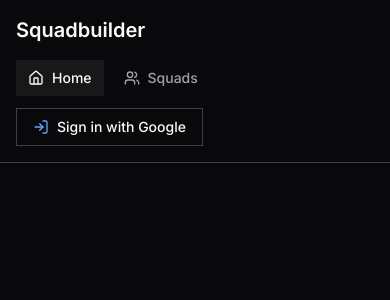
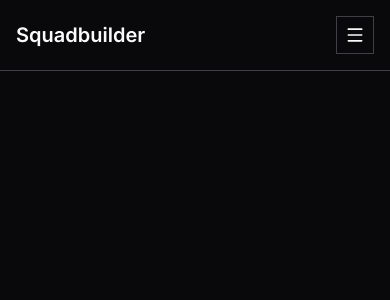
Before and after one commit to DennisByberg/squadbuilder, a Next.js app: page / in a window 390 px wide. Shown: the top 300 px of the page. Built offline with nearby package versions, Linux system fonts and the light colour scheme.

Commit message:
refactor: merge IconButton into Button and extract GoogleIcon component

```diff
--- a/src/components/Header.tsx
+++ b/src/components/Header.tsx
@@ -1,9 +1,21 @@
-import { IconButton } from "@/components/buttons/IconButton";
+"use client";
+
+import { Button } from "@/components/buttons/Button";
+import { GoogleIcon } from "@/components/icons/GoogleIcon";
 import { NavLink } from "@/components/navigation/NavLink";
-import { HomeIcon, LogInIcon, UsersIcon } from "lucide-react";
+import { HomeIcon, MenuIcon, UsersIcon, XIcon } from "lucide-react";
 import Link from "next/link";
+import { useState } from "react";
 
 export function Header() {
+  const [isMenuOpen, setIsMenuOpen] = useState(false);
+
+  const menuIcon = isMenuOpen ? (
+    <XIcon size={20} aria-hidden="true" />
+  ) : (
+    <MenuIcon size={20} aria-hidden="true" />
+  );
+
   return (
     <header className="border-b border-border bg-background">
       <div className="mx-auto flex max-w-7xl flex-wrap items-center justify-between gap-4 p-4">
@@ -11,7 +23,18 @@ export function Header() {
           <span className="text-xl font-semibold">Squadbuilder</span>
         </Link>
 
-        <div className="flex flex-wrap items-center gap-3">
+        <button
+          type="button"
+          aria-label={isMenuOpen ? "Close navigation menu" : "Open navigation menu"}
+          aria-expanded={isMenuOpen}
+          aria-controls="mobile-navigation"
+          onClick={() => setIsMenuOpen((current) => !current)}
+          className="inline-flex cursor-pointer items-center justify-center border border-border p-2 text-foreground hover:bg-surface-hover md:hidden"
+        >
+          {menuIcon}
+        </button>
+
+        <div className="hidden flex-wrap items-center gap-3 md:flex">
           <nav aria-label="Main navigation" className="flex gap-2">
             <NavLink href="/" active icon={<HomeIcon size={16} />}>
               Home
@@ -21,11 +44,30 @@ export function Header() {
             </NavLink>
           </nav>
 
-          <IconButton icon={<LogInIcon size={16} className="text-accent" />}>
+          <Button icon={<GoogleIcon />}>
             Sign in with Google
-          </IconButton>
+          </Button>
         </div>
       </div>
+
+      {isMenuOpen ? (
+        <div id="mobile-navigation" className="border-t border-border md:hidden">
+          <div className="mx-auto flex max-w-7xl flex-col gap-3 p-4">
+            <nav aria-label="Mobile navigation" className="flex flex-col gap-2">
+              <NavLink href="/" active icon={<HomeIcon size={16} />}>
+                Home
+              </NavLink>
+              <NavLink href="/squads" icon={<UsersIcon size={16} />}>
+                Squads
+              </NavLink>
+            </nav>
+
+            <Button icon={<GoogleIcon />}>
+              Sign in with Google
+            </Button>
+          </div>
+        </div>
+      ) : null}
     </header>
   );
 }
--- a/src/components/buttons/Button.tsx
+++ b/src/components/buttons/Button.tsx
@@ -2,18 +2,20 @@ import type { ReactNode } from "react";
 
 type ButtonProps = {
   children: ReactNode;
+  icon?: ReactNode;
   onClick?: () => void;
   disabled?: boolean;
 };
 
-export function Button({ children, onClick, disabled }: ButtonProps) {
+export function Button({ children, icon, onClick, disabled }: ButtonProps) {
   return (
     <button
       type="button"
       onClick={onClick}
       disabled={disabled}
-      className="cursor-pointer border border-border font-medium px-4 py-2 text-sm hover:bg-surface-hover"
+      className="inline-flex cursor-pointer items-center gap-2 border border-border px-4 py-2 text-sm font-medium hover:bg-surface-hover"
     >
+      {icon}
       {children}
     </button>
   );
--- a/src/components/buttons/IconButton.tsx
+++ /dev/null
@@ -1,27 +0,0 @@
-import type { ReactNode } from "react";
-
-type IconButtonProps = {
-  children: ReactNode;
-  icon: ReactNode;
-  onClick?: () => void;
-  disabled?: boolean;
-};
-
-export function IconButton({
-  children,
-  icon,
-  onClick,
-  disabled,
-}: IconButtonProps) {
-  return (
-    <button
-      type="button"
-      onClick={onClick}
-      disabled={disabled}
-      className="inline-flex cursor-pointer items-center font-medium gap-2 border border-border px-4 py-2 text-sm  hover:bg-surface-hover"
-    >
-      {icon}
-      {children}
-    </button>
-  );
-}
--- /dev/null
+++ b/src/components/icons/GoogleIcon.tsx
@@ -0,0 +1,28 @@
+export function GoogleIcon() {
+  return (
+    <svg
+      aria-hidden="true"
+      viewBox="0 0 24 24"
+      width="16"
+      height="16"
+      className="shrink-0"
+    >
+      <path
+        fill="#4285F4"
+        d="M21.6 12.2c0-.7-.1-1.4-.2-2H12v3.9h5.4c-.2 1.3-.9 2.3-2 3v2.5h3.2c1.9-1.7 3-4.2 3-7.4z"
+      />
+      <path
+        fill="#34A853"
+        d="M12 22c2.7 0 5-.9 6.6-2.4l-3.2-2.5c-.9.6-2 .9-3.4.9-2.6 0-4.8-1.8-5.6-4.1H3.1v2.6C4.7 19.8 8.1 22 12 22z"
+      />
+      <path
+        fill="#FBBC05"
+        d="M6.4 13.9c-.2-.6-.3-1.2-.3-1.9s.1-1.3.3-1.9V7.5H3.1C2.4 8.8 2 10.3 2 12s.4 3.2 1.1 4.5l3.3-2.6z"
+      />
+      <path
+        fill="#EA4335"
+        d="M12 6c1.5 0 2.8.5 3.8 1.5l2.8-2.8C16.9 3 14.7 2 12 2 8.1 2 4.7 4.2 3.1 7.5l3.3 2.6C7.2 7.8 9.4 6 12 6z"
+      />
+    </svg>
+  );
+}
```
Also changed, not shown: 1 other file (tests, documents, lock files or other folders).
